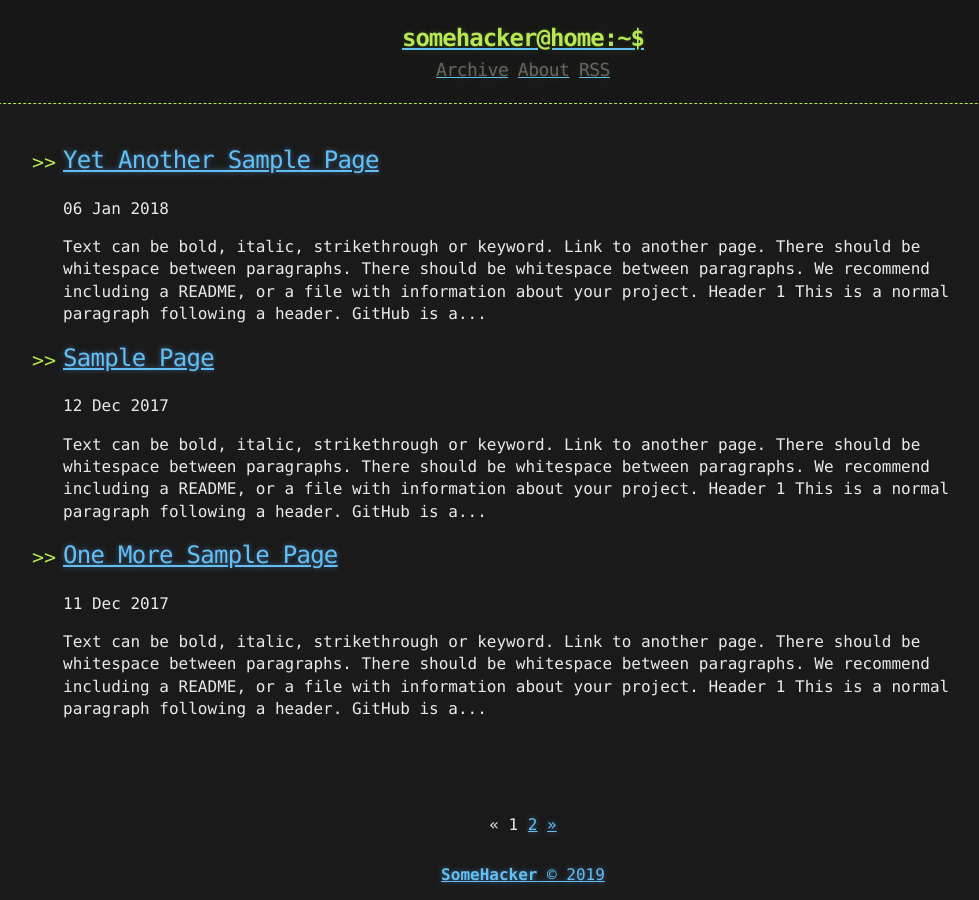
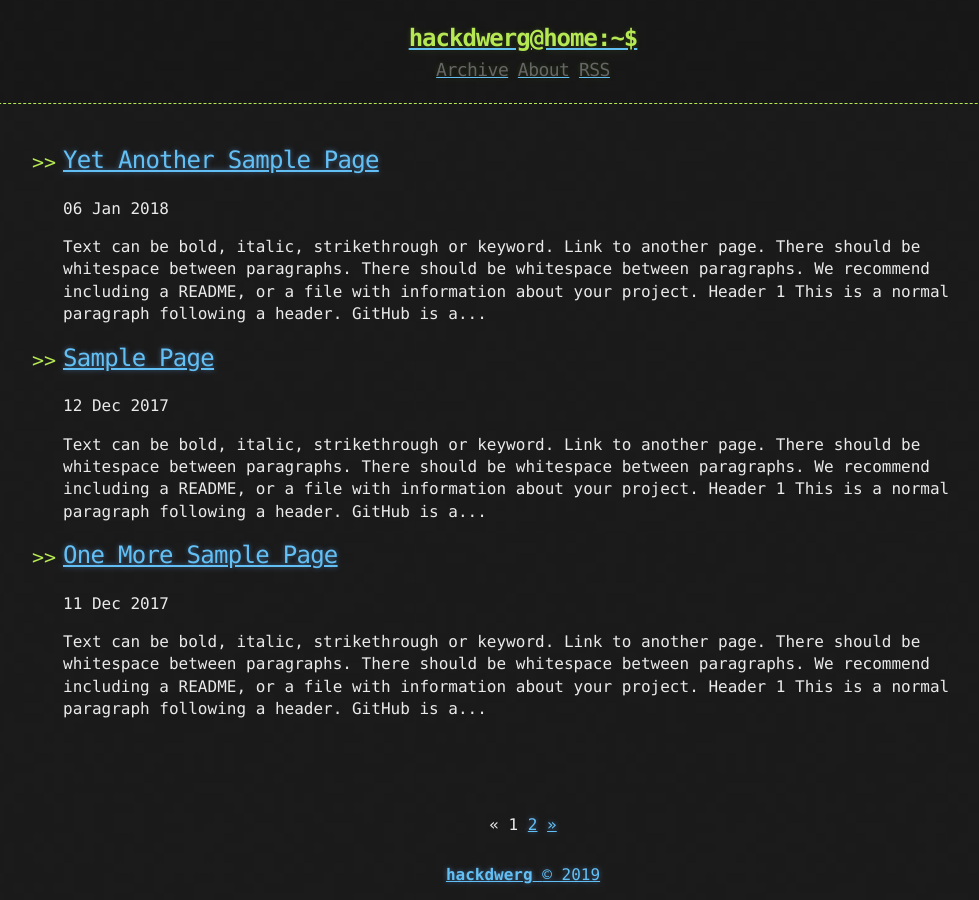
Before and after one commit to Hackdwerg/hackdwerg.github.io, a Jekyll site: the page built from index.html, in a window 1280 px wide. Shown: the whole page, without its empty margins (117-1096 px from the left). Built offline with Jekyll 4.4.1, drawn with Linux system fonts in a browser that asks for light colours; the list of posts is cut into pages by our own code.

Commit message:
Update _config.yml

```diff
--- a/_config.yml
+++ b/_config.yml
@@ -1,9 +1,9 @@
-title: Hacker-Blog
-description: "A Jekyll Blog Theme For Hackers"
+title: Tiny but powerfull
+description: "Eat sleep hack repeat"
 author:
-  name: "SomeHacker"
+  name: "Hackdwerg"
   email: "someone@somewebsite.somedomain"
-  url: "https://ashishchaudhary.in/hacker-blog"
+  url: "http://www.hackdwerg.nl"
 
 baseurl: /
 
@@ -28,5 +28,5 @@ plugins:
   - jekyll-sitemap
 
 # Custom variables
-owner : "SomeHacker"
-year : "2018"
+owner : "hackdwerg"
+year : "2019"
```
